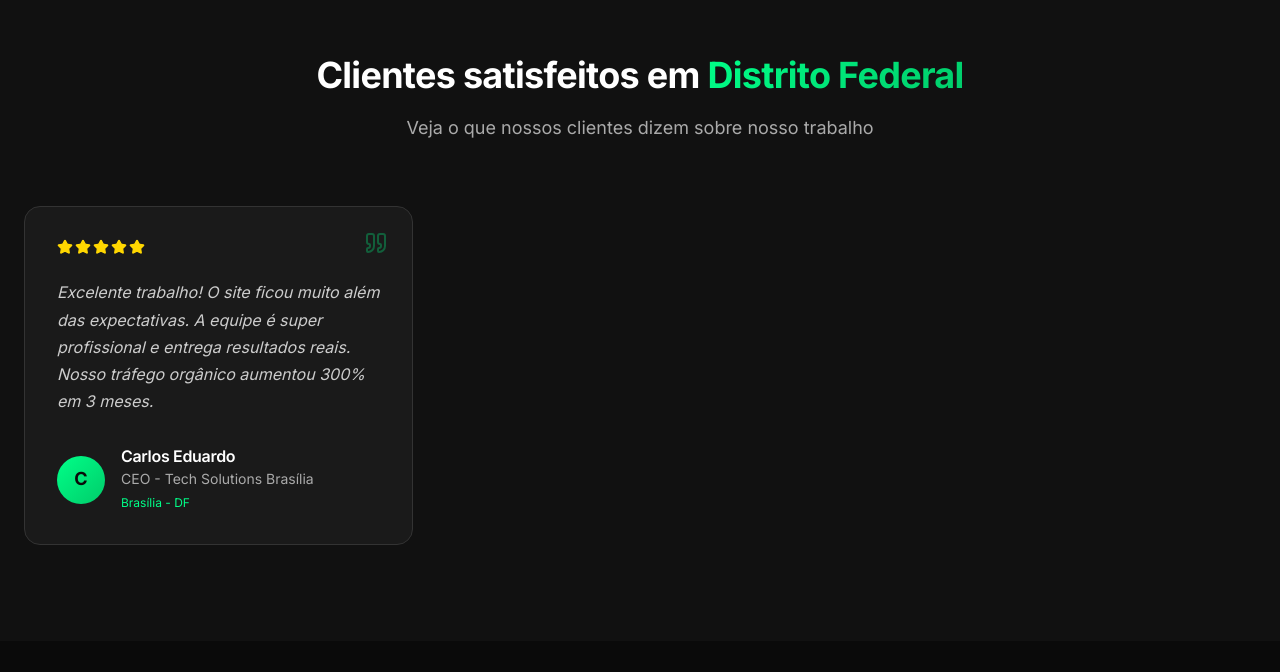
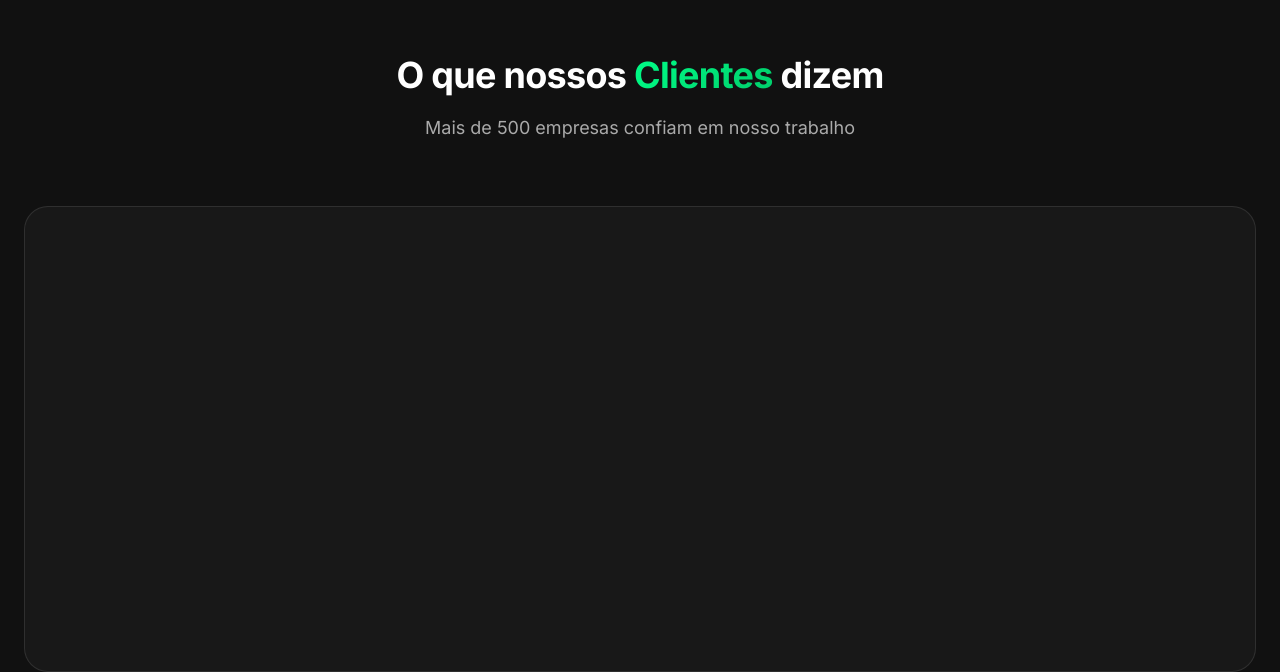
Before and after one commit to acelinosilva/acewebsites, a React (Vite) app: page /locais/criacao-de-sites-em-distrito-federal in a window 1280 px wide. Shown: the part 3435-4107 px from the top of the page. Built offline with nearby package versions, Linux system fonts and the light colour scheme.

Commit message:
feat: improve TrustIndex widget integration and optimize UI performance

```diff
--- /dev/null
+++ b/src/components/TrustIndexWidget.jsx
@@ -0,0 +1,40 @@
+import React, { useEffect, useRef } from 'react';
+
+const TrustIndexWidget = () => {
+    const containerRef = useRef(null);
+
+    useEffect(() => {
+        if (!containerRef.current) return;
+
+        // Create the script element
+        const script = document.createElement('script');
+        script.src = 'https://cdn.trustindex.io/loader.js?dfef5c661a77196ef116987711a';
+        script.async = true;
+        script.defer = true;
+
+        // Append the script directly to the specific container
+        // This helps the loader find the intended position
+        containerRef.current.appendChild(script);
+
+        // Cleanup: remove the script when component unmounts
+        return () => {
+            if (script && script.parentNode) {
+                script.parentNode.removeChild(script);
+            }
+            // Some TrustIndex widgets might create global overlays or tags
+            // but the main widget should be inside the container now.
+        };
+    }, []);
+
+    return (
+        <div
+            ref={containerRef}
+            className="trustindex-widget-container"
+            style={{ minHeight: '400px', width: '100%', position: 'relative' }}
+        >
+            {/* The widget will be injected here by the loader script */}
+        </div>
+    );
+};
+
+export default TrustIndexWidget;
--- a/src/index.css
+++ b/src/index.css
@@ -79,7 +79,9 @@
 }
 
 /* ===== RESET & BASE ===== */
-*, *::before, *::after {
+*,
+*::before,
+*::after {
   box-sizing: border-box;
   margin: 0;
   padding: 0;
@@ -120,28 +122,59 @@ button {
   background: none;
 }
 
-ul, ol {
+ul,
+ol {
   list-style: none;
 }
 
 /* ===== TYPOGRAPHY ===== */
-h1, h2, h3, h4, h5, h6 {
+h1,
+h2,
+h3,
+h4,
+h5,
+h6 {
   font-weight: 700;
   line-height: 1.2;
   letter-spacing: -0.02em;
 }
 
-h1 { font-size: var(--font-size-5xl); }
-h2 { font-size: var(--font-size-4xl); }
-h3 { font-size: var(--font-size-3xl); }
-h4 { font-size: var(--font-size-2xl); }
-h5 { font-size: var(--font-size-xl); }
-h6 { font-size: var(--font-size-lg); }
+h1 {
+  font-size: var(--font-size-5xl);
+}
+
+h2 {
+  font-size: var(--font-size-4xl);
+}
+
+h3 {
+  font-size: var(--font-size-3xl);
+}
+
+h4 {
+  font-size: var(--font-size-2xl);
+}
+
+h5 {
+  font-size: var(--font-size-xl);
+}
+
+h6 {
+  font-size: var(--font-size-lg);
+}
 
 @media (max-width: 768px) {
-  h1 { font-size: var(--font-size-4xl); }
-  h2 { font-size: var(--font-size-3xl); }
-  h3 { font-size: var(--font-size-2xl); }
+  h1 {
+    font-size: var(--font-size-4xl);
+  }
+
+  h2 {
+    font-size: var(--font-size-3xl);
+  }
+
+  h3 {
+    font-size: var(--font-size-2xl);
+  }
 }
 
 /* ===== CONTAINER ===== */
@@ -254,24 +287,42 @@ h6 { font-size: var(--font-size-lg); }
   gap: var(--spacing-xl);
 }
 
-.grid-2 { grid-template-columns: repeat(2, 1fr); }
-.grid-3 { grid-template-columns: repeat(3, 1fr); }
-.grid-4 { grid-template-columns: repeat(4, 1fr); }
+.grid-2 {
+  grid-template-columns: repeat(2, 1fr);
+}
+
+.grid-3 {
+  grid-template-columns: repeat(3, 1fr);
+}
+
+.grid-4 {
+  grid-template-columns: repeat(4, 1fr);
+}
 
 @media (max-width: 1024px) {
-  .grid-4 { grid-template-columns: repeat(2, 1fr); }
+  .grid-4 {
+    grid-template-columns: repeat(2, 1fr);
+  }
 }
 
 @media (max-width: 768px) {
-  .grid-2, .grid-3, .grid-4 {
+
+  .grid-2,
+  .grid-3,
+  .grid-4 {
     grid-template-columns: 1fr;
   }
 }
 
 /* ===== ANIMATIONS ===== */
 @keyframes fadeIn {
-  from { opacity: 0; }
-  to { opacity: 1; }
+  from {
+    opacity: 0;
+  }
+
+  to {
+    opacity: 1;
+  }
 }
 
 @keyframes fadeInUp {
@@ -279,6 +330,7 @@ h6 { font-size: var(--font-size-lg); }
     opacity: 0;
     transform: translateY(30px);
   }
+
   to {
     opacity: 1;
     transform: translateY(0);
@@ -286,18 +338,39 @@ h6 { font-size: var(--font-size-lg); }
 }
 
 @keyframes pulse {
-  0%, 100% { opacity: 1; }
-  50% { opacity: 0.5; }
+
+  0%,
+  100% {
+    opacity: 1;
+  }
+
+  50% {
+    opacity: 0.5;
+  }
 }
 
 @keyframes float {
-  0%, 100% { transform: translateY(0); }
-  50% { transform: translateY(-10px); }
+
+  0%,
+  100% {
+    transform: translateY(0);
+  }
+
+  50% {
+    transform: translateY(-10px);
+  }
 }
 
 @keyframes glow {
-  0%, 100% { box-shadow: var(--shadow-glow); }
-  50% { box-shadow: var(--shadow-glow-lg); }
+
+  0%,
+  100% {
+    box-shadow: var(--shadow-glow);
+  }
+
+  50% {
+    box-shadow: var(--shadow-glow-lg);
+  }
 }
 
 .animate-fade-in {
@@ -343,3 +416,23 @@ h6 { font-size: var(--font-size-lg); }
   background: var(--color-primary);
   color: var(--color-black);
 }
+
+/* TrustIndex Widget */
+.testimonials__widget {
+  width: 100%;
+  margin-top: 2rem;
+  min-height: 400px;
+  display: flex;
+  justify-content: center;
+  background: rgba(255, 255, 255, 0.03);
+  border-radius: 1.5rem;
+  padding: 2rem;
+  border: 1px solid rgba(255, 255, 255, 0.1);
+}
+
+@media (max-width: 768px) {
+  .testimonials__widget {
+    padding: 1rem;
+    min-height: 500px;
+  }
+}
--- a/src/pages/Home.css
+++ b/src/pages/Home.css
@@ -19,20 +19,21 @@
 .hero__glow {
     position: absolute;
     border-radius: 50%;
-    filter: blur(120px);
+    /* filter: blur(120px); -- Removed for performance */
     animation: glowPulse 8s ease-in-out infinite;
+    will-change: transform, opacity;
 }
 
 @keyframes glowPulse {
 
     0%,
     100% {
-        opacity: 0.15;
+        opacity: 0.6;
         transform: scale(1);
     }
 
     50% {
-        opacity: 0.25;
+        opacity: 0.8;
         transform: scale(1.1);
     }
 }
@@ -40,8 +41,7 @@
 .hero__glow--1 {
     width: 700px;
     height: 700px;
-    background: var(--color-primary);
-    opacity: 0.15;
+    background: radial-gradient(circle, rgba(0, 255, 136, 0.15) 0%, transparent 70%);
     top: -250px;
     right: -150px;
 }
@@ -49,8 +49,7 @@
 .hero__glow--2 {
     width: 500px;
     height: 500px;
-    background: var(--color-primary-dark);
-    opacity: 0.12;
+    background: radial-gradient(circle, rgba(0, 204, 106, 0.12) 0%, transparent 70%);
     bottom: -150px;
     left: -150px;
     animation-delay: 2s;
@@ -59,8 +58,7 @@
 .hero__glow--3 {
     width: 300px;
     height: 300px;
-    background: var(--color-primary-light);
-    opacity: 0.1;
+    background: radial-gradient(circle, rgba(51, 255, 159, 0.1) 0%, transparent 70%);
     top: 50%;
     left: 30%;
     animation-delay: 4s;
@@ -94,6 +92,7 @@
     opacity: 0;
     animation: particleFloat var(--duration) linear infinite;
     animation-delay: var(--delay);
+    will-change: transform, opacity;
 }
 
 @keyframes particleFloat {
@@ -337,6 +336,7 @@
         inset 0 1px 0 rgba(255, 255, 255, 0.1);
     transform: rotateY(-8deg) rotateX(5deg);
     transition: transform 0.5s ease;
+    will-change: transform;
 }
 
 .hero__mockup-screen:hover {
@@ -503,6 +503,7 @@
     color: var(--color-white);
     box-shadow: var(--shadow-lg);
     z-index: 10;
+    will-change: transform;
 }
 
 .hero__float svg {
--- a/src/pages/Home.jsx
+++ b/src/pages/Home.jsx
@@ -19,8 +19,10 @@ import { projects } from '../data/projects';
 import { testimonials, stats } from '../data/testimonials';
 import ServiceCard from '../components/ServiceCard';
 import TestimonialCard from '../components/TestimonialCard';
+import TrustIndexWidget from '../components/TrustIndexWidget';
 import StatsCounter from '../components/StatsCounter';
 import './Home.css';
+
 
 const Home = () => {
     const benefits = [
@@ -40,7 +42,7 @@ const Home = () => {
                     <div className="hero__glow hero__glow--3" />
                     <div className="hero__grid-pattern" />
                     <div className="hero__particles">
-                        {[...Array(20)].map((_, i) => (
+                        {[...Array(12)].map((_, i) => (
                             <div key={i} className="hero__particle" style={{
                                 '--delay': `${i * 0.5}s`,
                                 '--x': `${Math.random() * 100}%`,
@@ -400,10 +402,8 @@ const Home = () => {
                         </p>
                     </div>
 
-                    <div className="testimonials__grid">
-                        {testimonials.map((testimonial, index) => (
-                            <TestimonialCard key={testimonial.id} testimonial={testimonial} index={index} />
-                        ))}
+                    <div className="testimonials__widget">
+                        <TrustIndexWidget />
                     </div>
                 </div>
             </section>
--- a/src/pages/StateLanding.jsx
+++ b/src/pages/StateLanding.jsx
@@ -18,6 +18,7 @@ import { services } from '../data/services';
 import { testimonials, stats } from '../data/testimonials';
 import StatsCounter from '../components/StatsCounter';
 import TestimonialCard from '../components/TestimonialCard';
+import TrustIndexWidget from '../components/TrustIndexWidget';
 import './StateLanding.css';
 
 const StateLanding = () => {
@@ -281,23 +282,6 @@ const StateLanding = () => {
                     </div>
                 </section>
 
-                {/* Testimonials */}
-                {localTestimonials.length > 0 ? (
-                    <section className="section state-testimonials">
-                        <div className="container">
-                            <div className="section-title">
-                                <h2>Clientes satisfeitos em <span className="text-gradient">{state.name}</span></h2>
-                                <p>Veja o que nossos clientes dizem sobre nosso trabalho</p>
-                            </div>
-
-                            <div className="state-testimonials__grid">
-                                {localTestimonials.map((testimonial, index) => (
-                                    <TestimonialCard key={testimonial.id} testimonial={testimonial} index={index} />
-                                ))}
-                            </div>
-                        </div>
-                    </section>
-                ) : (
                 <section className="section state-testimonials">
                     <div className="container">
                         <div className="section-title">
@@ -305,14 +289,11 @@ const StateLanding = () => {
                             <p>Mais de 500 empresas confiam em nosso trabalho</p>
                         </div>
 
-                            <div className="state-testimonials__grid">
-                                {testimonials.slice(0, 3).map((testimonial, index) => (
-                                    <TestimonialCard key={testimonial.id} testimonial={testimonial} index={index} />
-                                ))}
+                        <div className="testimonials__widget">
+                            <TrustIndexWidget />
                         </div>
                     </div>
                 </section>
-                )}
 
                 {/* CTA */}
                 <section className="section state-cta-section">
```
Lines whose indentation alone changed are shown as unchanged.
